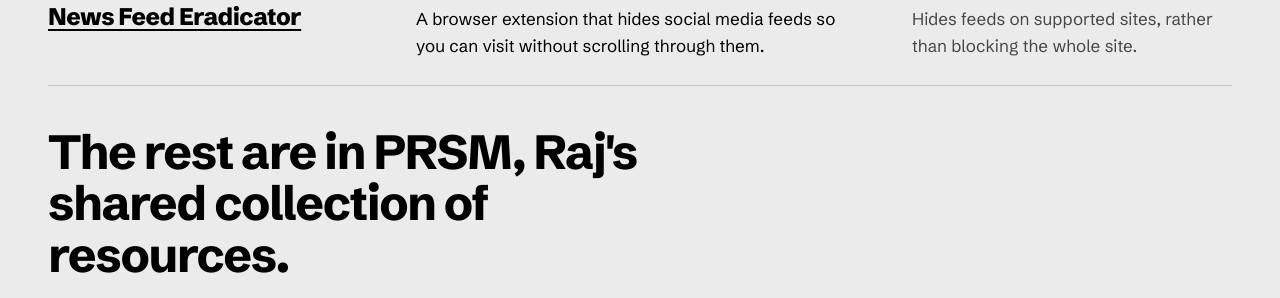
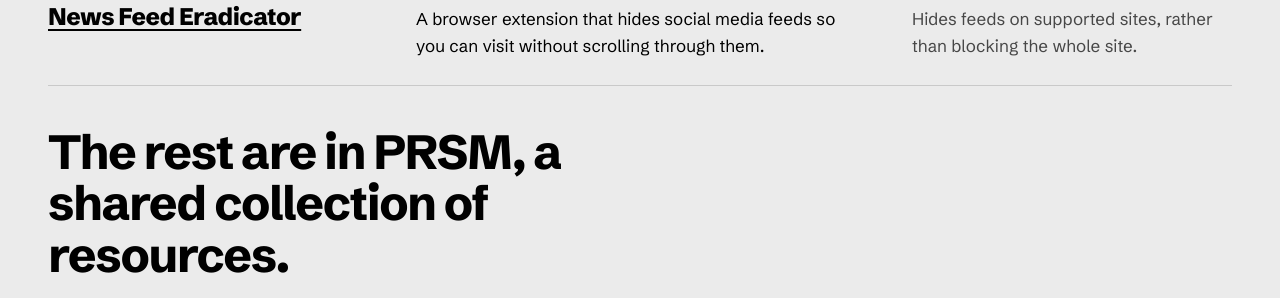
Before and after one commit to grey-software/gsoftware.org, a website built with Vite: page index.html in a window 1280 px wide. Shown: the part 7536-7834 px from the top of the page. Built offline with nearby package versions, Linux system fonts and the light colour scheme.

Commit message:
Keep homepage Picks copy organisation-focused

```diff
--- a/index.html
+++ b/index.html
@@ -138,7 +138,7 @@
       <li data-reveal><a href="https://github.com/alex-w-developer/GetBlocked">GetBlocked</a><p>A small Chrome extension that blocks trackers and cleans tracking links, all on your own machine.</p><p class="cost">A starter blocklist, and Chrome only.</p></li>
       <li data-reveal><a href="https://github.com/jordwest/news-feed-eradicator">News Feed Eradicator</a><p>A browser extension that hides social media feeds so you can visit without scrolling through them.</p><p class="cost">Hides feeds on supported sites, rather than blocking the whole site.</p></li>
     </ul>
-    <a class="prsm" data-reveal href="https://presm.netlify.app/resources"><span>The rest are in PRSM, Raj's shared collection of resources.</span><b>Open PRSM</b></a>
+    <a class="prsm" data-reveal href="https://presm.netlify.app/resources"><span>The rest are in PRSM, a shared collection of resources.</span><b>Open PRSM</b></a>
   </section>
 
   <section class="join" id="join" aria-labelledby="join-h">
```
